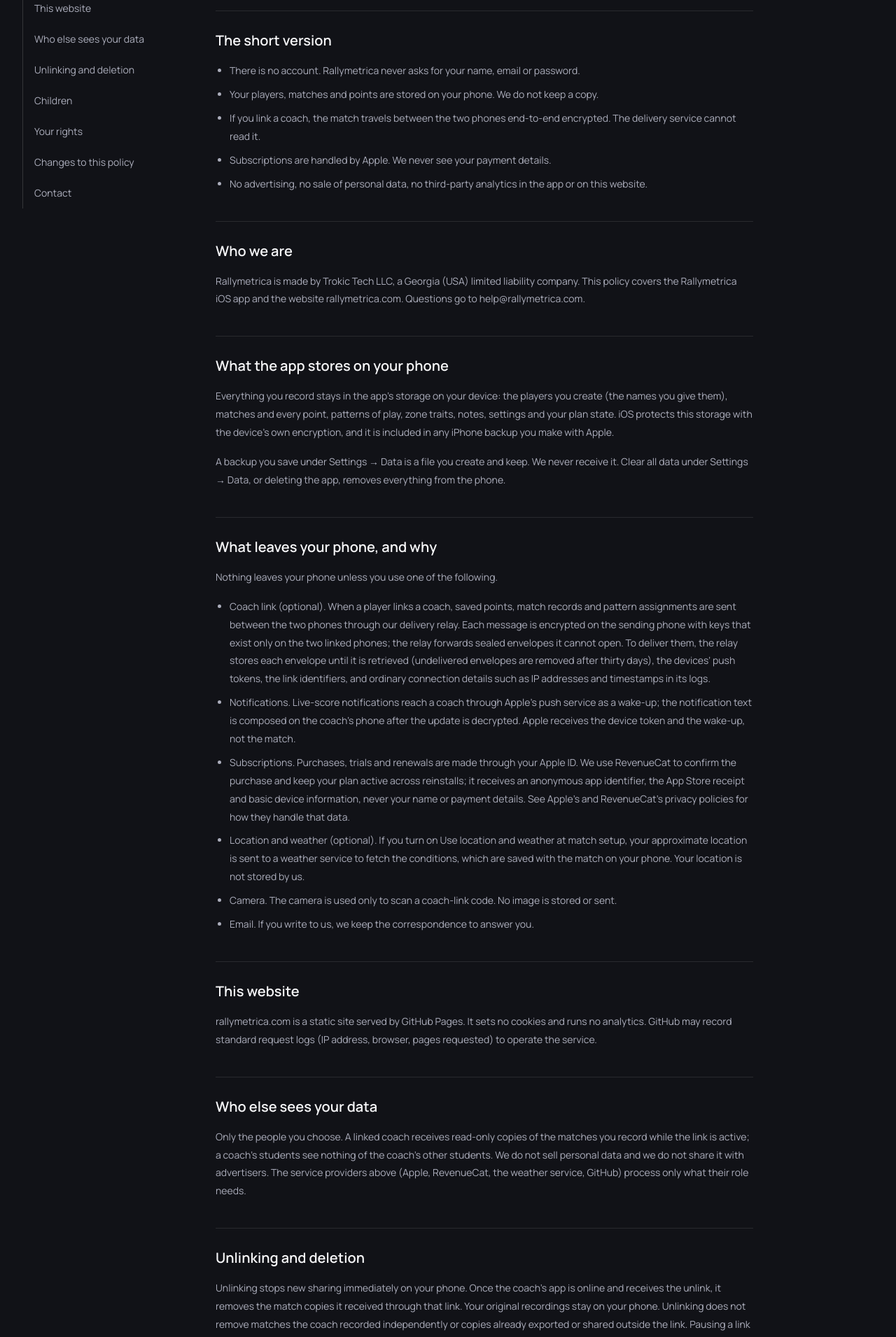
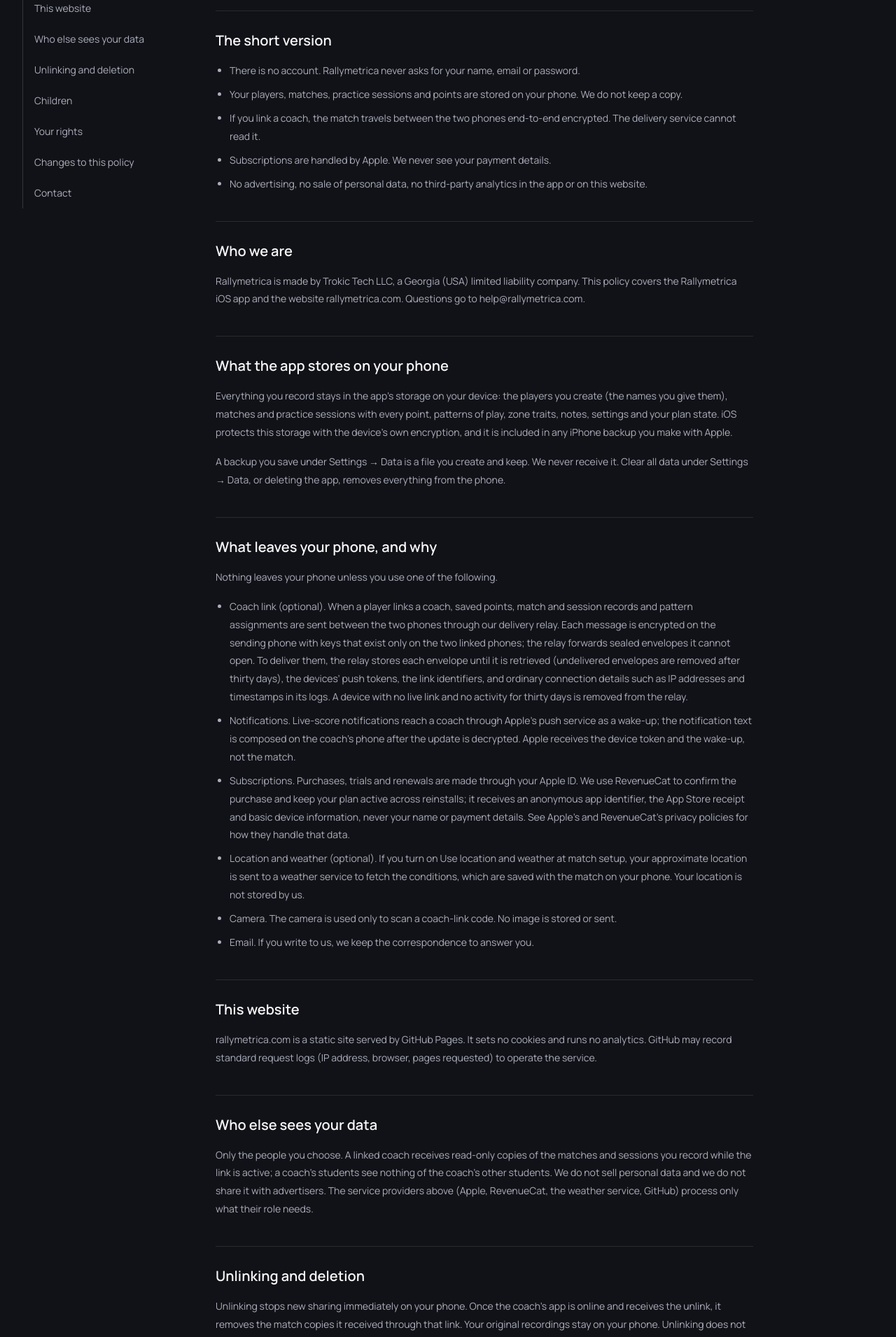
Before and after one commit to trokictech/website_rallymetrica.com, a Next.js app in the folder website/: page /privacy in a window 1280 px wide. Shown: the part 500-2411 px from the top of the page at 70% size. Built offline with nearby package versions, Linux system fonts and the light colour scheme.

Commit message:
Include practice sessions in the privacy policy

```diff
--- a/website/src/app/(main)/privacy/page.tsx
+++ b/website/src/app/(main)/privacy/page.tsx
@@ -2,12 +2,12 @@
 import { LegalDoc, type LegalSection } from '@/components/LegalDoc'
 import { companyName, supportEmail } from '@/lib/site'
 
-export const metadata: Metadata = { title: 'Privacy policy', description: 'How Rallymetrica handles your data: matches stay on your phone, sharing with a linked coach is end-to-end encrypted, and there is no account.' }
+export const metadata: Metadata = { title: 'Privacy policy', description: 'How Rallymetrica handles your data: matches and practice sessions stay on your phone, sharing with a linked coach is end-to-end encrypted, and there is no account.' }
 
 const sections: LegalSection[] = [
   { id: 'summary', title: 'The short version', bullets: [
     'There is no account. Rallymetrica never asks for your name, email or password.',
-    'Your players, matches and points are stored on your phone. We do not keep a copy.',
+    'Your players, matches, practice sessions and points are stored on your phone. We do not keep a copy.',
     'If you link a coach, the match travels between the two phones end-to-end encrypted. The delivery service cannot read it.',
     'Subscriptions are handled by Apple. We never see your payment details.',
     'No advertising, no sale of personal data, no third-party analytics in the app or on this website.',
@@ -16,11 +16,11 @@
     `Rallymetrica is made by ${companyName}, a Georgia (USA) limited liability company. This policy covers the Rallymetrica iOS app and the website rallymetrica.com. Questions go to ${supportEmail}.`,
   ] },
   { id: 'on-device', title: 'What the app stores on your phone', paragraphs: [
-    'Everything you record stays in the app’s storage on your device: the players you create (the names you give them), matches and every point, patterns of play, zone traits, notes, settings and your plan state. iOS protects this storage with the device’s own encryption, and it is included in any iPhone backup you make with Apple.',
+    'Everything you record stays in the app’s storage on your device: the players you create (the names you give them), matches and practice sessions with every point, patterns of play, zone traits, notes, settings and your plan state. iOS protects this storage with the device’s own encryption, and it is included in any iPhone backup you make with Apple.',
     'A backup you save under Settings → Data is a file you create and keep. We never receive it. Clear all data under Settings → Data, or deleting the app, removes everything from the phone.',
   ] },
   { id: 'leaves', title: 'What leaves your phone, and why', paragraphs: ['Nothing leaves your phone unless you use one of the following.'], bullets: [
-    'Coach link (optional). When a player links a coach, saved points, match records and pattern assignments are sent between the two phones through our delivery relay. Each message is encrypted on the sending phone with keys that exist only on the two linked phones; the relay forwards sealed envelopes it cannot open. To deliver them, the relay stores each envelope until it is retrieved (undelivered envelopes are removed after thirty days), the devices’ push tokens, the link identifiers, and ordinary connection details such as IP addresses and timestamps in its logs.',
+    'Coach link (optional). When a player links a coach, saved points, match and session records and pattern assignments are sent between the two phones through our delivery relay. Each message is encrypted on the sending phone with keys that exist only on the two linked phones; the relay forwards sealed envelopes it cannot open. To deliver them, the relay stores each envelope until it is retrieved (undelivered envelopes are removed after thirty days), the devices’ push tokens, the link identifiers, and ordinary connection details such as IP addresses and timestamps in its logs. A device with no live link and no activity for thirty days is removed from the relay.',
     'Notifications. Live-score notifications reach a coach through Apple’s push service as a wake-up; the notification text is composed on the coach’s phone after the update is decrypted. Apple receives the device token and the wake-up, not the match.',
     'Subscriptions. Purchases, trials and renewals are made through your Apple ID. We use RevenueCat to confirm the purchase and keep your plan active across reinstalls; it receives an anonymous app identifier, the App Store receipt and basic device information, never your name or payment details. See Apple’s and RevenueCat’s privacy policies for how they handle that data.',
     'Location and weather (optional). If you turn on Use location and weather at match setup, your approximate location is sent to a weather service to fetch the conditions, which are saved with the match on your phone. Your location is not stored by us.',
@@ -31,7 +31,7 @@
     'rallymetrica.com is a static site served by GitHub Pages. It sets no cookies and runs no analytics. GitHub may record standard request logs (IP address, browser, pages requested) to operate the service.',
   ] },
   { id: 'sharing', title: 'Who else sees your data', paragraphs: [
-    'Only the people you choose. A linked coach receives read-only copies of the matches you record while the link is active; a coach’s students see nothing of the coach’s other students. We do not sell personal data and we do not share it with advertisers. The service providers above (Apple, RevenueCat, the weather service, GitHub) process only what their role needs.',
+    'Only the people you choose. A linked coach receives read-only copies of the matches and sessions you record while the link is active; a coach’s students see nothing of the coach’s other students. We do not sell personal data and we do not share it with advertisers. The service providers above (Apple, RevenueCat, the weather service, GitHub) process only what their role needs.',
   ] },
   { id: 'unlink', title: 'Unlinking and deletion', paragraphs: [
     'Unlinking stops new sharing immediately on your phone. Once the coach’s app is online and receives the unlink, it removes the match copies it received through that link. Your original recordings stay on your phone. Unlinking does not remove matches the coach recorded independently or copies already exported or shared outside the link. Pausing a link stops new updates and keeps received copies.',
@@ -50,5 +50,5 @@
 ]
 
 export default function Privacy() {
-  return <LegalDoc eyebrow="Privacy" title="Your data stays yours." updated="October 9, 2026" intro="Rallymetrica was built so that we do not have to be trusted with your matches: they live on your phone, and anything you share with a coach is encrypted before it leaves. This page says exactly what the app and this website do with data, and what they do not." sections={sections} />
+  return <LegalDoc eyebrow="Privacy" title="Your data stays yours." updated="October 14, 2026" intro="Rallymetrica was built so that we do not have to be trusted with your matches: they live on your phone, and anything you share with a coach is encrypted before it leaves. This page says exactly what the app and this website do with data, and what they do not." sections={sections} />
 }
```
